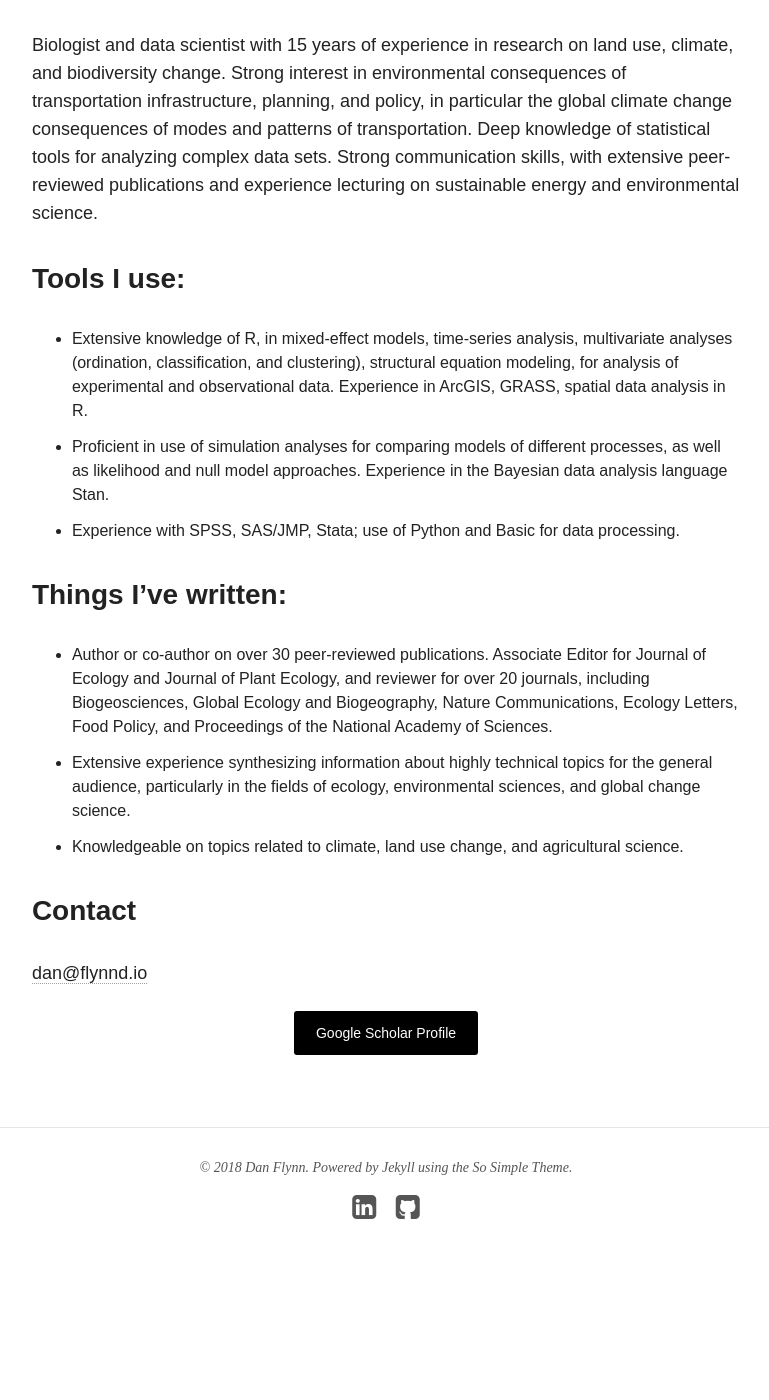
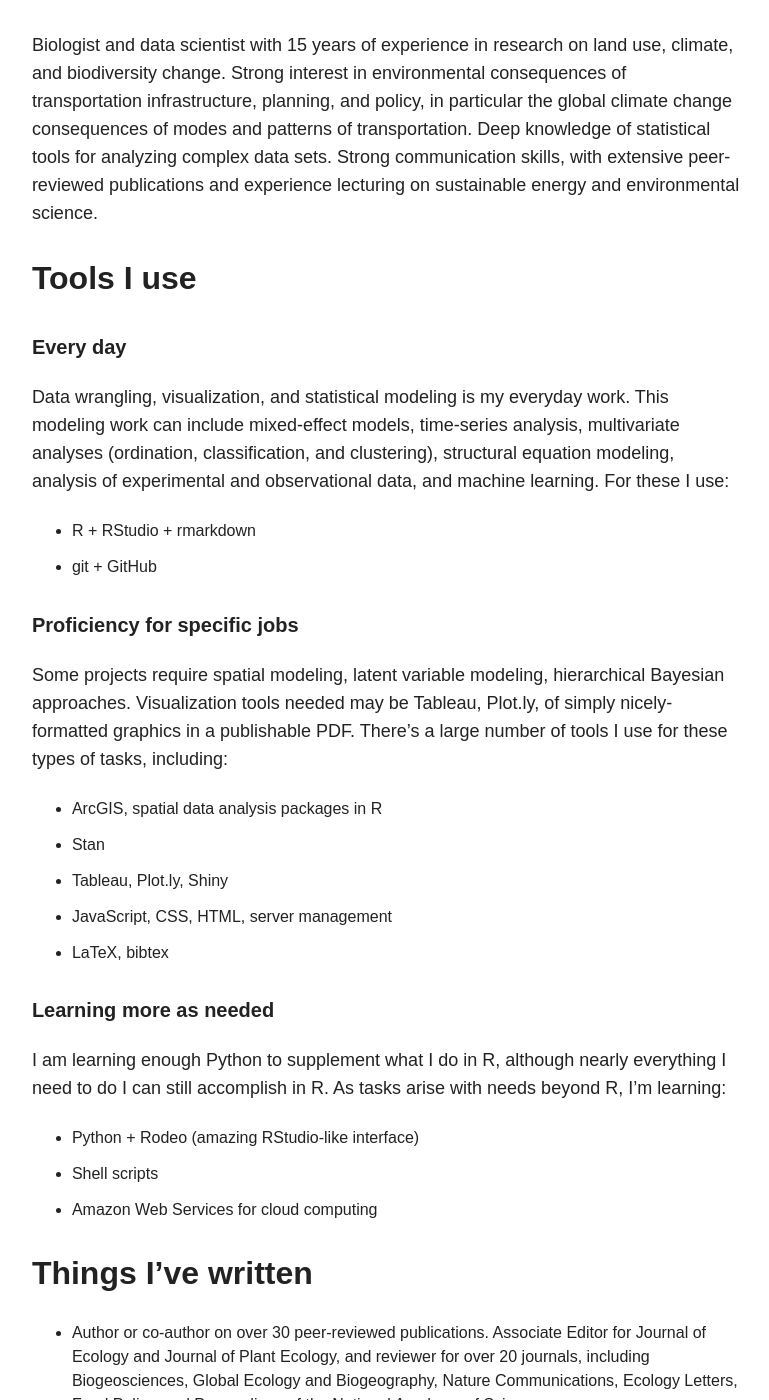
Before and after one commit to flynn-d/home, a Jekyll site: the page built from about/index.md, in a window 1280 px wide and 1400 px high, scrolled down 546 px. Shown: the whole window, without its empty margins (254-1023 px from the left). Built offline with Jekyll 4.4.1, drawn with Linux system fonts in a browser that asks for light colours; nearby versions of some CDN libraries; before the commit the page ends 1865 px from its top, so only the background shows below that; some of the changed text lies outside the part shown.

Commit message:
About page updates

```diff
--- a/about/index.md
+++ b/about/index.md
@@ -11,19 +11,35 @@ image:
 
 Biologist and data scientist with 15 years of experience in research on land use, climate, and biodiversity change. Strong interest in environmental consequences of transportation infrastructure, planning, and policy, in particular the global climate change consequences of modes and patterns of transportation. Deep knowledge of statistical tools for analyzing complex data sets. Strong communication skills, with extensive peer-reviewed publications and experience lecturing on sustainable energy and environmental science.
 
-### Tools I use:
+## Tools I use
 
-* Extensive knowledge of R, in mixed-effect models, time-series analysis, multivariate analyses (ordination, classification, and clustering), structural equation modeling, for analysis of experimental and observational data. Experience in ArcGIS, GRASS, spatial data analysis in R.
-* Proficient in use of simulation analyses for comparing models of different processes, as well as likelihood and null model approaches. Experience in the Bayesian data analysis language Stan.
-* Experience with SPSS, SAS/JMP, Stata; use of Python and Basic for data processing.
+##### Every day
 
-### Things I've written:
+Data wrangling, visualization, and statistical modeling is my everyday work.  This modeling work can include mixed-effect models, time-series analysis, multivariate analyses (ordination, classification, and clustering), structural equation modeling, analysis of experimental and observational data, and machine learning. For these I use:
+- R + RStudio + rmarkdown
+- git + GitHub
+
+##### Proficiency for specific jobs
+Some projects require spatial modeling, latent variable modeling, hierarchical Bayesian approaches. Visualization tools needed may be Tableau, Plot.ly, of simply nicely-formatted graphics in a publishable PDF. There's a large number of tools I use for these types of tasks, including:
+- ArcGIS, spatial data analysis packages in R
+- Stan
+- Tableau, Plot.ly, Shiny
+- JavaScript, CSS, HTML, server management
+- LaTeX, bibtex
+
+##### Learning more as needed
+I am learning enough Python to supplement what I do in R, although nearly everything I need to do I can still accomplish in R. As tasks arise with needs beyond R, I'm learning:
+- Python + Rodeo (amazing RStudio-like interface)
+- Shell scripts
+- Amazon Web Services for cloud computing
+
+## Things I've written
 
 * Author or co-author on over 30 peer-reviewed publications. Associate Editor for Journal of Ecology and Journal of Plant Ecology, and reviewer for over 20 journals, including Biogeosciences, Global Ecology and Biogeography, Nature Communications, Ecology Letters, Food Policy, and Proceedings of the National Academy of Sciences.
 * Extensive experience synthesizing information about highly technical topics for the general audience, particularly in the fields of ecology, environmental sciences, and global change science.
-* Knowledgeable on topics related to climate, land use change, and agricultural science.
+* Knowledgeable on topics related to climate, land use change, energy, and sustainability.
 
-### Contact
+## Contact
 
 [dan@flynnd.io](mailto:dan@flynnd.io)
 
```
Also changed, not shown: _posts/articles/2018-01-06-CCA_Compare.md (+2 -2 lines), index.md (+1 -1 lines), 4 other files.
